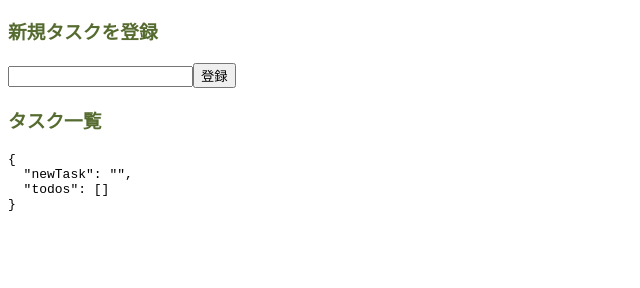
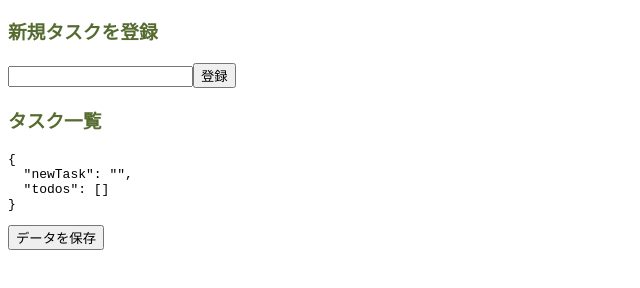
Before and after one commit to lef237/vue-todo, a website: page index.html in a window 1280 px wide. Shown: the part 58-346 px from the top of the page, without its empty margins (0-640 px from the left). Drawn offline with nearby package versions, Linux system fonts and the light colour scheme.

Commit message:
ローカルに保存できるようにした

```diff
--- a/index.html
+++ b/index.html
@@ -41,7 +41,7 @@
       </li>
     </ul>
     <pre>{{ $data }}</pre>
-
+    <button v-on:click="setTasks()">データを保存</button>
   </div>
   <script src="https://unpkg.com/vue@3/dist/vue.global.js"></script>
   <script src="./main.js"></script>
--- a/main.js
+++ b/main.js
@@ -1,12 +1,17 @@
 /* eslint-disable prefer-const */
 // eslint-disable-next-line no-undef
 const app = Vue.createApp({
-  data: () => ({
-    newTask: "",
-    todos: [],
-  }),
+  data() {
+    return {
+      newTask: "",
+      todos: [],
+    };
+  },
+  mounted() {
+    this.todos = JSON.parse(localStorage.getItem("todos") || "[]");
+  },
   methods: {
-    addTask: function (event) {
+    addTask() {
       if (this.newTask === "") return;
       let todo = {
         task: this.newTask,
@@ -16,16 +21,18 @@ const app = Vue.createApp({
       this.todos.push(todo);
       this.newTask = "";
     },
-    deleteTask: function (index) {
+    deleteTask(index) {
       this.todos.splice(index, 1);
     },
     updateTask(index) {
       this.todos[index].isEditing = true;
-      // this.todos[index].task
     },
     updateDone(index) {
       this.todos[index].isEditing = false;
     },
+    setTasks() {
+      localStorage.setItem("todos", JSON.stringify(this.todos));
+    },
   },
 });
 app.mount("#app");
--- a/style.css
+++ b/style.css
@@ -10,6 +10,6 @@ h3 {
   list-style: none;
 }
 
-#app li>span.done {
+#app li > span.done {
   text-decoration: line-through;
 }
```
